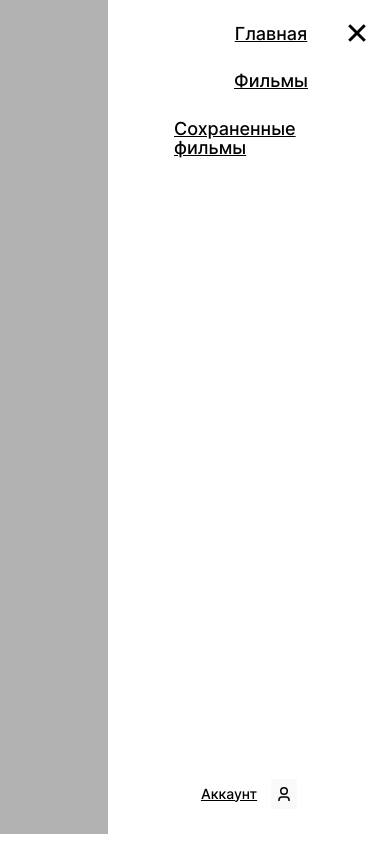
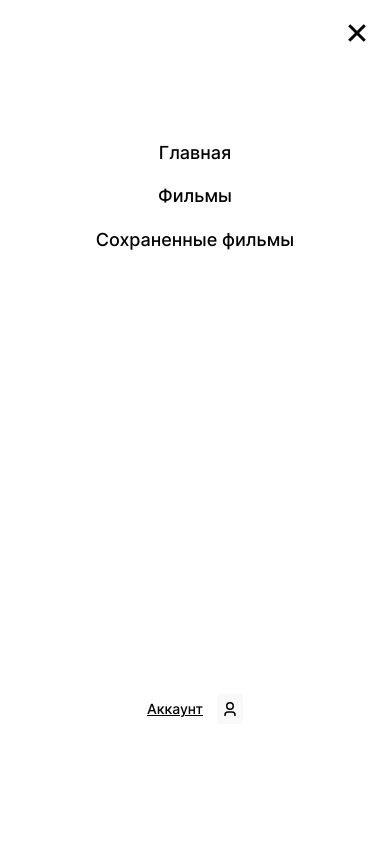
Before and after one commit to h1ze/movies-explorer-frontend, a React (Create React App) app: page /menu in a window 390 px wide. Built offline with nearby package versions, Linux system fonts and the light colour scheme.

Commit message:
feat: реализовать адаптивность Menu

```diff
--- a/src/components/Menu/Menu.css
+++ b/src/components/Menu/Menu.css
@@ -1,9 +1,10 @@
 .popup {
   display: flex;
-  position: absolute;
+  position: fixed;
   top: 0;
   left: 0;
   width: 100%;
+  height: 100%;
   background-color: rgba(0, 0, 0, 0.3);
   justify-content: flex-end;
   align-items: center;
@@ -13,6 +14,7 @@
 }
 
 .popup__content {
+  width: 67.55%;
   position: relative;
   height: 100%;
   box-sizing: border-box;
@@ -28,7 +30,7 @@
 .popup__close {
   width: 22px;
   height: 22px;
-  background: url('../../images/Close.svg') no-repeat center;
+  background: url('../../images/close.svg') no-repeat center;
   border: none;
   position: absolute;
   top: 22.4px;
@@ -42,8 +44,12 @@
 }
 
 @media screen and (max-width: 568px) {
+  .popup {
+    justify-content: flex-start;
+  }
+
   .popup__content {
-    max-width: 282px;
-    padding: 25px 22px;
+    width: 100%;
+    padding: 144px 10px 48px;
   }
 }
--- a/src/components/Navigation/Navigation.css
+++ b/src/components/Navigation/Navigation.css
@@ -6,12 +6,11 @@
 
 .main-nav__links {
   margin: 0;
-  padding: 0;
+  padding: 0 0 0 44px;
   display: flex;
   align-items: center;
   list-style: none;
   gap: 16px;
-  padding-left: 44px;
 }
 
 .main-nav__link {
@@ -82,6 +81,7 @@
   }
 
   .main-nav__links {
+    padding: 0;
     flex-direction: column;
     gap: 28px;
     margin-bottom: 620px;
@@ -111,3 +111,18 @@
     display: none;
   }
 }
+
+@media screen and (max-width: 568px) {
+  .main-nav__link {
+    text-decoration: none;
+  }
+
+  .main-nav__links {
+    gap: 24px;
+    margin-bottom: 444px;
+  }
+
+  .main-nav__link_active {
+    padding-bottom: 7px;
+  }
+}
```
